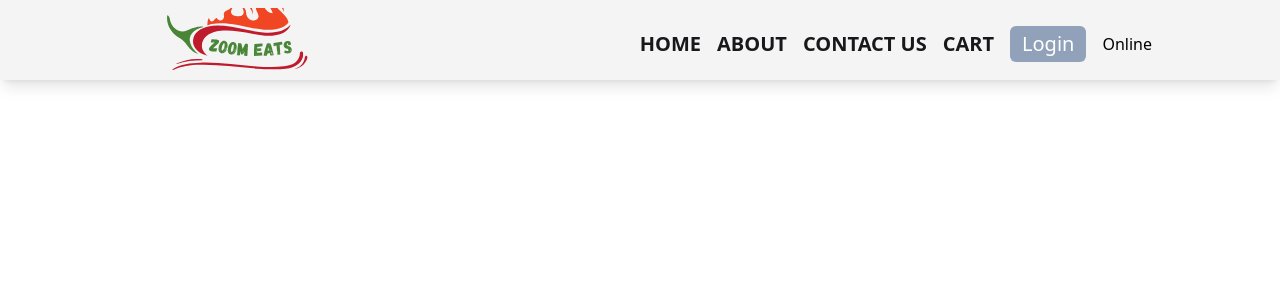
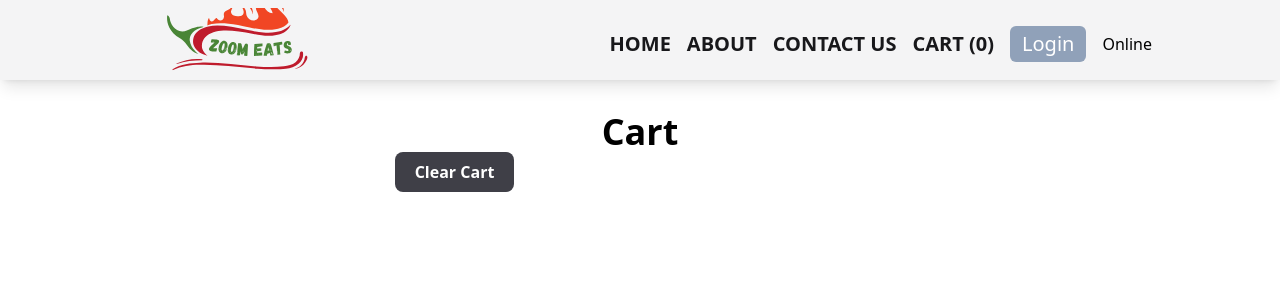
Before and after one commit to kirangavali09/zoom-eats, a React (Vite) app: page /cart in a window 1280 px wide. Shown: the top 300 px of the page. Built offline with nearby package versions, Linux system fonts and the light colour scheme.

Commit message:
Cart with redux store

```diff
--- a/package.json
+++ b/package.json
@@ -10,10 +10,12 @@
     "preview": "vite preview"
   },
   "dependencies": {
+    "@reduxjs/toolkit": "^2.9.0",
     "@tailwindcss/vite": "^4.1.11",
     "react": "^19.0.0",
     "react-dom": "^19.0.0",
     "react-icons": "^5.5.0",
+    "react-redux": "^9.2.0",
     "react-router-dom": "^6.30.1",
     "swiper": "^11.2.10",
     "tailwindcss": "^4.1.11"
--- /dev/null
+++ b/src/components/Cart.jsx
@@ -0,0 +1,52 @@
+import { useDispatch, useSelector } from "react-redux";
+import { MENU_ITEM_MEDIA_URL } from "../utils/constants";
+import { clearCart, removeItem } from "../utils/cartSlice";
+
+const Cart = () => {
+
+    const cartItems = useSelector((store) => store.cart.items);
+    const dispatch = useDispatch();
+    const handleClearCart = () => {
+        dispatch(clearCart());
+    }
+
+    const handleCartClick = (itemId) => {
+        dispatch(removeItem(itemId));
+    }
+    return (
+        <div className="w-7/12 px-32 mx-auto my-8">
+            <h1 className="text-center font-bold text-4xl">
+                Cart
+            </h1>
+            <button className="px-5 py-2 bg-zinc-700 rounded-lg text-white font-semibold cursor-pointer"
+            onClick={handleClearCart}
+            >Clear Cart</button>
+            <div className={`px-2`}> {
+                cartItems?.map((item) => (
+                    <div key={item.card.info.id} className={`flex justify-between my-4 border-b-1 border-gray-400 pt-4 pb-10 relative`}>
+                        <div className="w-3/4">
+                            <div className="font-semibold">
+                                {item.card.info.name}
+                            </div>
+                            <div>
+                                <span className={`${item.card.info.finalPrice ? "text-gray-400 line-through" : "font-semibold"}`}>₹{item.card.info.defaultPrice/100 || item.card.info.price / 100}</span>
+                                <span className={`${item.card.info.finalPrice ? "font-semibold" : "hidden"}`}>  ₹{item.card.info.finalPrice / 100}</span>
+                            </div>
+                            <div className="line-clamp-3 text-gray-500 text-sm py-2">
+                                {item.card.info.description}
+                            </div>
+                        </div>
+                        <div className="w-32 h-32">
+                            <img src={MENU_ITEM_MEDIA_URL+item.card.info.imageId} className="w-full h-full object-cover rounded-lg"/>
+                            <button className="absolute bg-gray-200 border-1 border-gray-200 px-2 py-0.5 shadow-2xl text-zinc-800 rounded-lg right-0 -top-0.5 font-semibold cursor-pointer"
+                            onClick={() => handleCartClick(item.card.info.id) }>X</button>
+                        </div>
+                    </div>
+                ))
+            }
+            </div>
+        </div>
+    )
+}
+
+export default Cart;
--- a/src/components/Navbar.jsx
+++ b/src/components/Navbar.jsx
@@ -3,11 +3,14 @@ import Logo from './../assets/logo.svg';
 import { RxHamburgerMenu } from "react-icons/rx";
 import { Link, NavLink } from 'react-router-dom';
 import useActiveStatus from '../utils/useActiveStatus';
+import { useSelector } from 'react-redux';
 
 const Navbar = () => {
     const [isLoggedIn, setIsLoggedIn] = useState(0);
 
     const isOnline = useActiveStatus();
+
+    const cartItems = useSelector((store) => store.cart.items);
 
     return (
         <div className="w-full h-16 sm:h-20 px-4 sm:px-12 bg-zinc-100 lg:px-32 pt-2 flex justify-between shadow-lg">
@@ -18,7 +21,9 @@ const Navbar = () => {
                 <NavLink to="/" className='font-bold text-xl uppercase text-zinc-900 cursor-pointer'>Home</NavLink>
                 <NavLink to="/about" className='font-bold text-xl uppercase text-zinc-900 cursor-pointer'>About</NavLink>
                 <NavLink to="/contact" className='font-bold text-xl uppercase text-zinc-900 cursor-pointer'>Contact Us</NavLink>
-                <NavLink className='font-bold text-xl uppercase text-zinc-900 cursor-pointer'>Cart</NavLink>
+                <NavLink to="/cart" className='font-bold text-xl uppercase text-zinc-900 cursor-pointer'>
+                    Cart ({cartItems.length})
+                </NavLink>
                 <NavLink className='px-3 py-1 text-xl bg-slate-400 cursor-pointer text-white rounded-md' onClick={() => setIsLoggedIn(!isLoggedIn)}>{ isLoggedIn ? "Logout" : "Login" }</NavLink>
                 <NavLink >{isOnline ? "Online" : "Offline" }</NavLink>
             </div>
--- a/src/components/RestaurantDetailMenuItems.jsx
+++ b/src/components/RestaurantDetailMenuItems.jsx
@@ -1,9 +1,17 @@
 import { IoIosArrowDown } from "react-icons/io";
 import { MENU_ITEM_MEDIA_URL } from "../utils/constants";
+import { useDispatch } from "react-redux";
+import { addItem } from "../utils/cartSlice";
 
 const RestaurantDetailMenuItems = ({items, handleAccordion}) => {
     const active = items?.active;
     const menuItems = items?.card?.card;
+
+    const dispatch = useDispatch();
+
+    const handleCartClick = (item) => {
+        dispatch(addItem(item))
+    }
 
     return (
         <div className="my-6">
@@ -17,7 +25,7 @@ const RestaurantDetailMenuItems = ({items, handleAccordion}) => {
             </div>
             <div className={`px-2 ${active ? 'block' : 'hidden'}`}> {
                 menuItems?.itemCards?.map((item) => (
-                    <div key={item.card.info.id} className={`flex justify-between my-4 border-b-1 border-gray-400 py-4`}>
+                    <div key={item.card.info.id} className={`flex justify-between my-4 border-b-1 border-gray-400 pt-4 pb-10`}>
                         <div className="w-3/4">
                             <div className="font-semibold">
                                 {item.card.info.name}
@@ -30,8 +38,10 @@ const RestaurantDetailMenuItems = ({items, handleAccordion}) => {
                                 {item.card.info.description}
                             </div>
                         </div>
-                        <div className="w-32 h-32">
+                        <div className="w-32 h-32 relative">
                             <img src={MENU_ITEM_MEDIA_URL+item.card.info.imageId} className="w-full h-full object-cover rounded-lg"/>
+                            <button className="absolute bg-white border-1 border-gray-200 px-5 py-1 shadow-2xl text-green-600 rounded-lg -bottom-5 left-5 font-semibold cursor-pointer"
+                            onClick={() => handleCartClick(item) }>ADD</button>
                         </div>
                     </div>
                 ))
--- a/src/components/Routing.jsx
+++ b/src/components/Routing.jsx
@@ -3,6 +3,7 @@ import RestaurantContainer from "./RestaurantContainer";
 import RestaurantDetail from "./RestaurantDetail";
 import AboutClass from "./AboutClass";
 import { lazy, Suspense } from "react";
+import Cart from "./Cart";
 const Contact = lazy(() => import("./Contact"));
 
 const Routing = () => {
@@ -19,6 +20,7 @@ const Routing = () => {
                     </Suspense>
                 }
             />
+            <Route path="/cart" element={<Cart />} />
         </Routes>
     )
 }
--- a/src/main.jsx
+++ b/src/main.jsx
@@ -3,11 +3,15 @@ import { createRoot } from 'react-dom/client'
 import './index.css'
 import App from './App.jsx'
 import { BrowserRouter } from 'react-router-dom'
+import { Provider } from 'react-redux'
+import appStore from './utils/appStore.jsx'
 
 createRoot(document.getElementById('root')).render(
   <StrictMode>
-    <BrowserRouter>
-      <App />
-    </BrowserRouter>
+    <Provider store={appStore}>
+      <BrowserRouter>
+        <App />
+      </BrowserRouter>
+    </Provider>
   </StrictMode>,
 )
--- /dev/null
+++ b/src/utils/appStore.jsx
@@ -0,0 +1,10 @@
+import { configureStore } from "@reduxjs/toolkit";
+import cartReducer from "./cartSlice";
+
+const appStore = configureStore({
+    reducer: {
+        cart: cartReducer
+    }
+})
+
+export default appStore;
--- /dev/null
+++ b/src/utils/cartSlice.jsx
@@ -0,0 +1,24 @@
+import { createSlice } from "@reduxjs/toolkit";
+
+const cartSlice = createSlice({
+    name: 'cart',
+    initialState: {
+        items: []
+    },
+    reducers: {
+        addItem(state, action){
+            state.items.push(action.payload);
+        },
+        clearCart(){
+            return { items: [] }
+        },
+        removeItem(state, action){
+            console.log(action)
+            return { items: state.items.filter((item) => item.card.info.id != action.payload)};
+        }
+    }
+})
+
+export const {addItem, clearCart, removeItem} = cartSlice.actions
+
+export default cartSlice.reducer;
```
Also changed, not shown: 1 other file (tests, documents, lock files or other folders).
